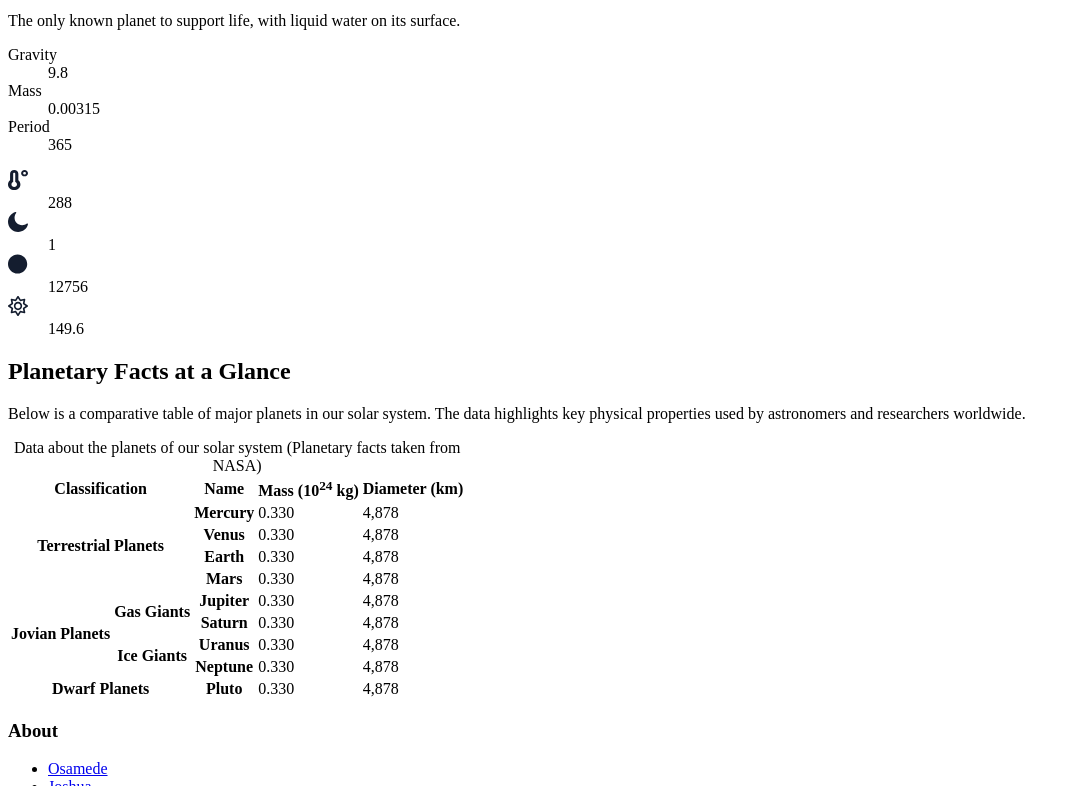
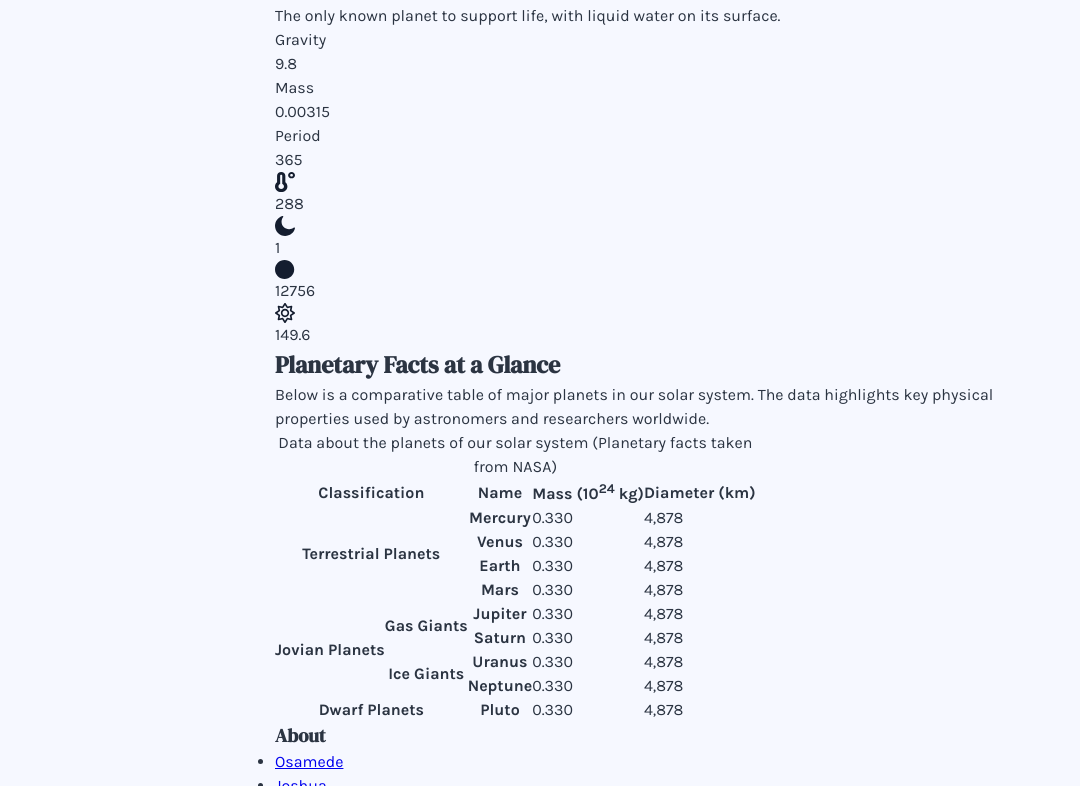
Before and after one commit to monik-grey/frontend-capstone-project-group4, a plain HTML site: page index.html in a window 1280 px wide. Shown: the part 297-1083 px from the top of the page, without its empty margins (0-1080 px from the left). Drawn offline with Linux system fonts and the light colour scheme.

Commit message:
Modified the CSS; Root for both L & D and some body styling

```diff
--- a/index.html
+++ b/index.html
@@ -1,14 +1,14 @@
 <!doctype html>
 <html lang="en">
+
 <head>
   <meta charset="UTF-8" />
   <meta name="viewport" content="width=device-width, initial-scale=1.0" />
-    <meta
-      name="description"
+  <meta name="description"
     content="Explore the planets in our solar system and discover fascinating facts/data about the eight planets in our solar system." />
   <meta name="author" content="Group-4" />
   <title>Planet | Group 4 Capstone Project</title>
-    <link rel="stylesheet" href="style.css" />
+  <link rel="stylesheet" href="styles.css" />
   <link rel="preconnect" href="https://fonts.googleapis.com" />
   <link rel="preconnect" href="https://fonts.gstatic.com" crossorigin />
   <link
@@ -20,20 +20,12 @@
   <!-- Header Start -->
   <header>
     <a href="/" aria-label="Planet, home">
-        <img
-          src="images/logo-black.svg"
-          alt="Planet logo"
-          width="121"
-          height="52" />
+      <img src="images/logo-black.svg" alt="Planet logo" width="121" height="52" />
     </a>
     <button type="button" aria-pressed="false">
       Dark
       <span>
-          <img
-            src="images/theme-icon.svg"
-            alt="moon icon"
-            width="20"
-            height="20" />
+        <img src="images/theme-icon.svg" alt="moon icon" width="20" height="20" />
       </span>
     </button>
   </header>
@@ -43,21 +35,13 @@
     <!-- Search Form -->
     <form role="search" action="" method="get">
       <!-- NB: Add search icon with CSS or JS-->
-        <input
-          id="planet-search"
-          name="search"
-          type="search"
-          placeholder="Search planet name" />
+      <input id="planet-search" name="search" type="search" placeholder="Search planet name" />
       <button type="submit">Search</button>
     </form>
 
     <!-- Planet Profile Start -->
     <article aria-labelledby="planet-name">
-        <img
-          src="images/image26.svg"
-          alt="Cenematics earth img"
-          width="117"
-          height="117" />
+      <img src="images/image26.svg" alt="Cenematics earth img" width="117" height="117" />
       <header>
         <h1 id="planet-name">Earth</h1>
         <p>Terrestrial</p>
@@ -88,41 +72,25 @@
       <dl>
         <div>
           <dt aria-label="Temperature">
-              <img
-                src="images/temperature-icon.svg"
-                alt="Temperature icon"
-                width="20"
-                height="20" />
+            <img src="images/temperature-icon.svg" alt="Temperature icon" width="20" height="20" />
           </dt>
           <dd>288</dd>
         </div>
         <div>
           <dt aria-label="Moons">
-              <img
-                src="images/half-moon-icon.svg"
-                alt="Moons icon"
-                width="20"
-                height="20" />
+            <img src="images/half-moon-icon.svg" alt="Moons icon" width="20" height="20" />
           </dt>
           <dd>1</dd>
         </div>
         <div>
           <dt aria-label="Diameter">
-              <img
-                src="images/diameter-icon.svg"
-                alt="Diameter icon"
-                width="20"
-                height="20" />
+            <img src="images/diameter-icon.svg" alt="Diameter icon" width="20" height="20" />
           </dt>
           <dd>12756</dd>
         </div>
         <div>
           <dt aria-label="Distance from Sun">
-              <img
-                src="images/gear-icon.svg"
-                alt="Distance from Sun icon"
-                width="20"
-                height="20" />
+            <img src="images/gear-icon.svg" alt="Distance from Sun icon" width="20" height="20" />
           </dt>
           <dd>149.6</dd>
         </div>
@@ -220,14 +188,10 @@
           <a href="https://github.com/monik-grey" target="_blank">Osamede</a>
         </li>
         <li>
-            <a href="https://github.com/barristerInTech" target="_blank"
-              >Joshua</a
-            >
+          <a href="https://github.com/barristerInTech" target="_blank">Joshua</a>
         </li>
         <li>
-            <a href="https://github.com/crown-great02" target="_blank"
-              >Adeoluwa</a
-            >
+          <a href="https://github.com/crown-great02" target="_blank">Adeoluwa</a>
         </li>
         <li>
           <a href="https://github.com/thelma-dot88" target="_blank">Thelma</a>
@@ -246,4 +210,5 @@
     </p>
   </footer>
 </body>
+
 </html>
--- a/styles.css
+++ b/styles.css
@@ -3,8 +3,7 @@
 
 /* making use of :where to allow for low specificity making it easy to override */
 
-
-/* 1. border-box for box model */
+/* 1. border-box for box model */ /* (not Ade) */
 *,
 *::before,
 *::after {
@@ -12,35 +11,33 @@
 }
 
 /* 2. remove default margin
-padding is optional but i do this because of lists*/
+padding is optional but i do this because of lists*/ /* (not Ade) */
 
 :where(:not(dialog)) {
   margin: 0;
   padding: 0;
 }
 
-
-/* 3. great for in-page linking */
-@media(prefers-reduced-motion:no-preference) {
+/* 3. great for in-page linking */ /* (not Ade) */
+@media (prefers-reduced-motion: no-preference) {
   :where(html) {
     scroll-behavior: smooth;
   }
 }
 
-/* 4. line height and text rendering improvement */
+/* 4. line height and text rendering improvement */ /* (not Ade) */
 :where(html) {
   line-height: 1.5;
   -webkit-font-smoothing: antialiased;
 }
 
-/* 5. ensure full viewport height */
+/* 5. ensure full viewport height */ /* (not Ade) */
 :where(html, body) {
   min-block-size: 100%;
 }
 
-/* 6. improve line wrapping */
-:where(h1, h2, h3,
-    h4, h5, h6) {
+/* 6. improve line wrapping */ /* (not Ade) */
+:where(h1, h2, h3, h4, h5, h6) {
   text-wrap: balance;
 }
 
@@ -48,85 +45,78 @@ padding is optional but i do this because of lists*/
   text-wrap: pretty;
 }
 
-:where(figure)>:where(figcaption) {
+:where(figure) > :where(figcaption) {
   text-wrap: balance;
 }
 
-:where(p, h1, h2, h3,
-    h4, h5, h6) {
+:where(p, h1, h2, h3, h4, h5, h6) {
   overflow-wrap: break-word;
 }
 
-
-
-/* 7. making media elements block-level */
-:where(img,
-    svg,
-    video,
-    canvas,
-    picture,
-    audio,
-    iframe,
-    embed,
-    object) {
-    display: block
+/* 7. making media elements block-level */ /* (not Ade) */
+:where(img, svg, video, canvas, picture, audio, iframe, embed, object) {
+  display: block;
 }
 
+/* (not Ade) */
 :where(img, svg, video, canvas, picture) {
   block-size: auto;
-    max-inline-size: 100%
+  max-inline-size: 100%;
 }
 
-/* 8. inherit font and letter spacing for form controls */
-:where(input,
-    button,
-    textarea,
-    select),
-:where(input[type=file])::-webkit-file-upload-button {
+/* 8. inherit font and letter spacing for form controls */ /* (not Ade) */
+:where(input, button, textarea, select),
+:where(input[type="file"])::-webkit-file-upload-button {
   font: inherit;
-    letter-spacing: inherit
+  letter-spacing: inherit;
 }
 
-/* 9. textarea can only resized vertically and will grow to adjust its content */
+/* 9. textarea can only resized vertically and will grow to adjust its content */ /* (not Ade) */
 :where(textarea) {
   resize: vertical;
   field-sizing: content;
 }
 
-/* 10. table */
+/* 10. table */ /* (not Ade) */
 :where(table) {
   width: fit-content;
   border-collapse: collapse;
 }
 
+/* (not Ade) */
 :where(pre) {
   direction: ltr;
   max-inline-size: max-content;
   min-inline-size: 0;
   white-space: pre;
-    writing-mode: lr
+  writing-mode: lr;
 }
 
-:where(a[href],
+/* (not Ade) */
+:where(
+  a[href],
   area,
   button,
-    input:not([type=text],
-        [type=email],
-        [type=number],
-        [type=password],
+  input:not(
+    [type="text"],
+    [type="email"],
+    [type="number"],
+    [type="password"],
     [type=""],
-        [type=tel],
-        [type=url]),
+    [type="tel"],
+    [type="url"]
+  ),
   label[for],
   select,
   summary,
-    [tabindex]:not([tabindex*="-"],
-        pre)) {
-    cursor: pointer
+  [tabindex]:not([tabindex*="-"], pre)
+) {
+  cursor: pointer;
 }
 
-/*  this will disable additional non-standard gestures such as double-tap to zoom*/
-:where(a[href],
+/*  this will disable additional non-standard gestures such as double-tap to zoom (not Ade)*/
+:where(
+  a[href],
   area,
   button,
   input,
@@ -134,30 +124,90 @@ padding is optional but i do this because of lists*/
   select,
   summary,
   textarea,
-    [tabindex]:not([tabindex*="-"])) {
-    touch-action: manipulation
+  [tabindex]:not([tabindex*="-"])
+) {
+  touch-action: manipulation;
 }
 
-
-
 /*MY CSS*/
-
-:root{
+/* Was for the person that created the file */
+/* :root{
 
     --darkblue:rgba(22, 75, 175, 1);
     --brightblue:rgba(209, 227, 255, 1);
     --white:rgba(255, 255, 255, 1);
     --captionblue:rgba(22, 75, 175, 1);
     --searchblue:rgba(0, 121, 255, 1);
-    --backgroundwhite:rgba(246, 248, 255, 1);
+    --backgroundwhite:rgb(246, 248, 255);
     --black:rgba(43, 52, 66, 1);
 }
+ */
 
-
-html{
+/* (not Ade) */
+html {
   font-family: "karla", sans-serif;
 }
 
-:where(h1, h2, h3, h4, h5, h6){
+/* (not Ade) */
+:where(h1, h2, h3, h4, h5, h6) {
   font-family: "DM Serif Display", serif;
 }
+
+/* root variables to make it easy to call some functions */
+:root {
+  /* Colors - Light Theme (default) */
+  --bg-page: #f6f8ff;
+  --bg-card: #ffffff;
+  --bg-stats: #f6f8ff;
+  --text-main: #2b3442;
+  --text-muted: #4b6a9b;
+  --text-accent: #0079ff;
+  --primary-blue: #0079ff;
+  --primary-blue-hover: #60a5fa;
+  --border-color: #e2e8f0;
+  --card-shadow: 0px 16px 30px -10px rgba(70, 96, 136, 0.2);
+
+  /* Table colors */
+  --th-bg: #164baf;
+  --th-text: #ffffff;
+  --tr-sub-bg: #d1e3ff;
+  --tr-border: #d1e3ff;
+
+  /* Typography sizes */
+  --fs-h1: 1.625rem; /* 26px */
+  --fs-body: 0.9375rem; /* 15px */
+}
+
+/* Dark Theme overrides */
+[data-theme="dark"] {
+  --bg-page: #0a1120;
+  --bg-card: #1b273b;
+  --bg-stats: #121c2d;
+  --text-main: #ffffff;
+  --text-muted: #8ea1b9;
+  --text-accent: #3b82f6;
+  --card-shadow: none;
+  --border-color: #2b3952;
+}
+
+/* Styles to the body */
+body {
+  background-color: var(--bg-page);
+  color: var(--text-main);
+  font-family: "Karla", sans-serif;
+  transition:
+    background-color 0.25s ease,
+    color 0.25s ease;
+  padding: 1.5rem 1rem 3rem; /* mobile inline padding */
+  display: flex;
+  flex-direction: column;
+  align-items: center;
+}
+
+/* Page wrapper / main container */
+header,
+main,
+footer {
+  width: 100%;
+  max-width: 730px; /* Constrains desktop width according to the mockup */
+}
```
Lines whose indentation alone changed are shown as unchanged.
